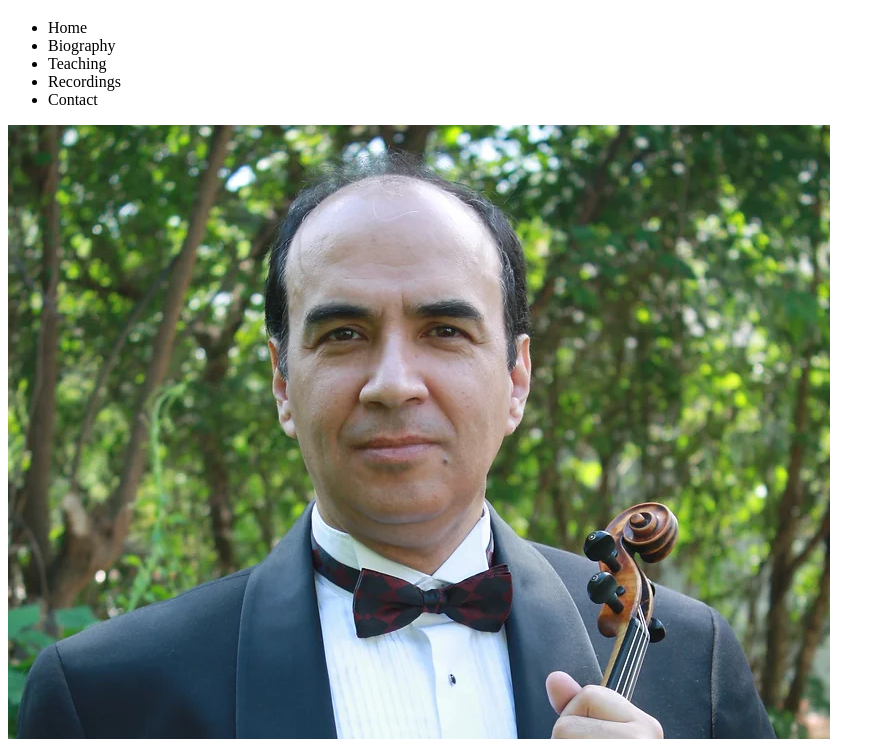
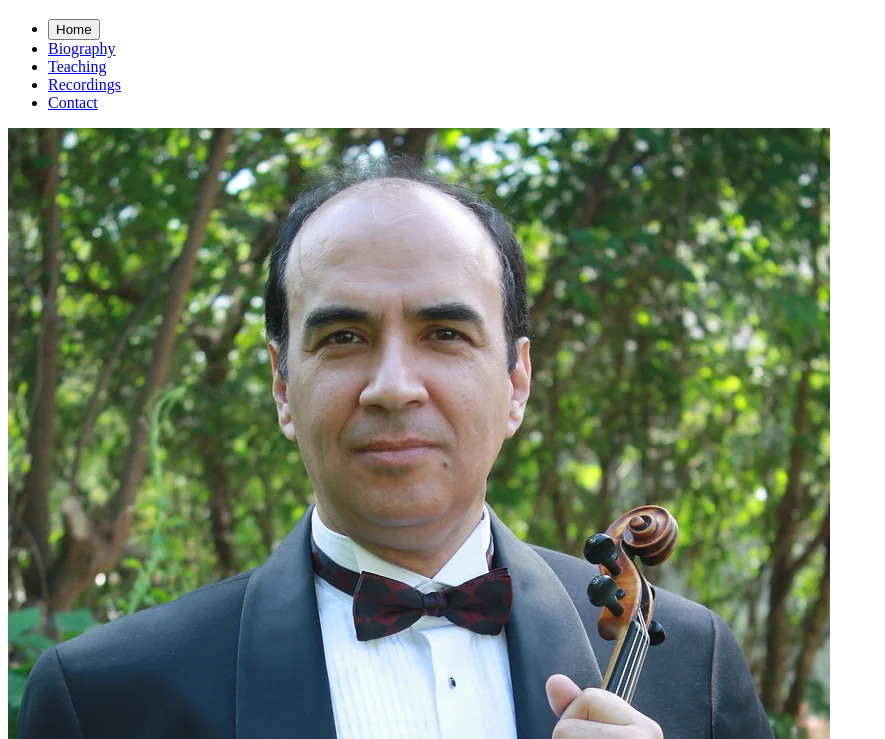
Before and after one commit to Krispie7/Bio-Website, a plain HTML site: page index.html in a window 1280 px wide. Shown: the part 61-800 px from the top of the page, without its empty margins (0-885 px from the left). Drawn offline with Linux system fonts and the light colour scheme.

Commit message:
Added Bio, Recording, Teaching, and Contact pages

```diff
--- a/index.html
+++ b/index.html
@@ -6,17 +6,17 @@
     <meta name="viewport" content="width=device-width, initial-scale=1.0">
     <title>Alejandro Mendoza</title>
 </head>
-<body>
     <h1>Alejandro Mendoza</h1>
     <div>
         <ul>
-            <li>Home</li>
-            <li>Biography</li>
-            <li>Teaching</li>
-            <li>Recordings</li>
-            <li>Contact</li>
+            <li><button>Home</button></li>
+            <li><a href ="biography/">Biography</a></li>
+            <li><a href ="teaching/">Teaching</a></li>
+            <li><a href ="recordings/">Recordings</a></li>
+            <li><a href ="contact/">Contact</a></li>
         </ul>
     </div>
+<body>
     <img src="alejandro_mendoza_image.jpg">
     <div>
         Alejandro Mendoza
```
Also changed, not shown: biography/biography.html (added), contact/contact.html (added), recordings/recordings.html (added), teaching/teaching.html (added).
